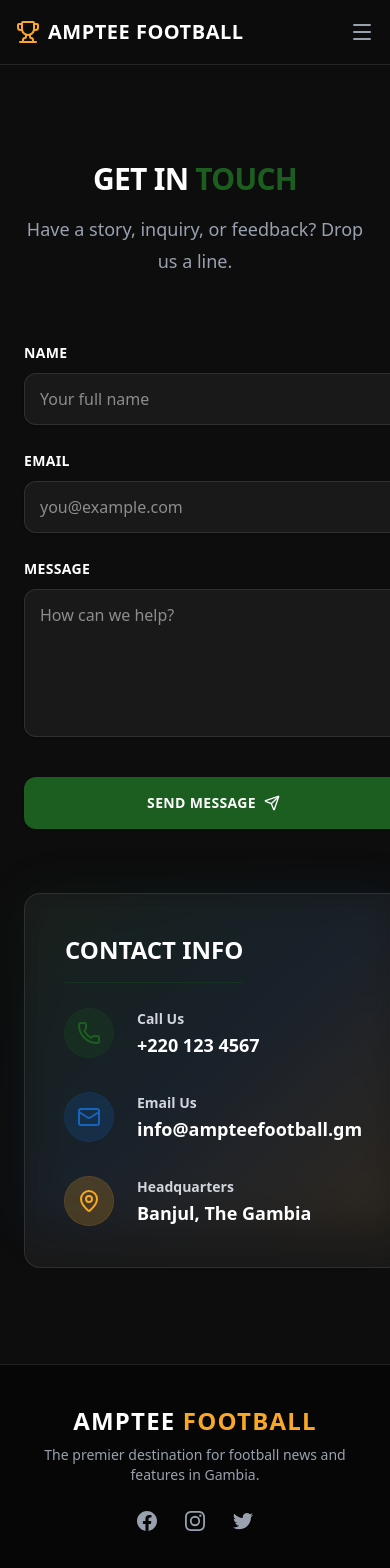
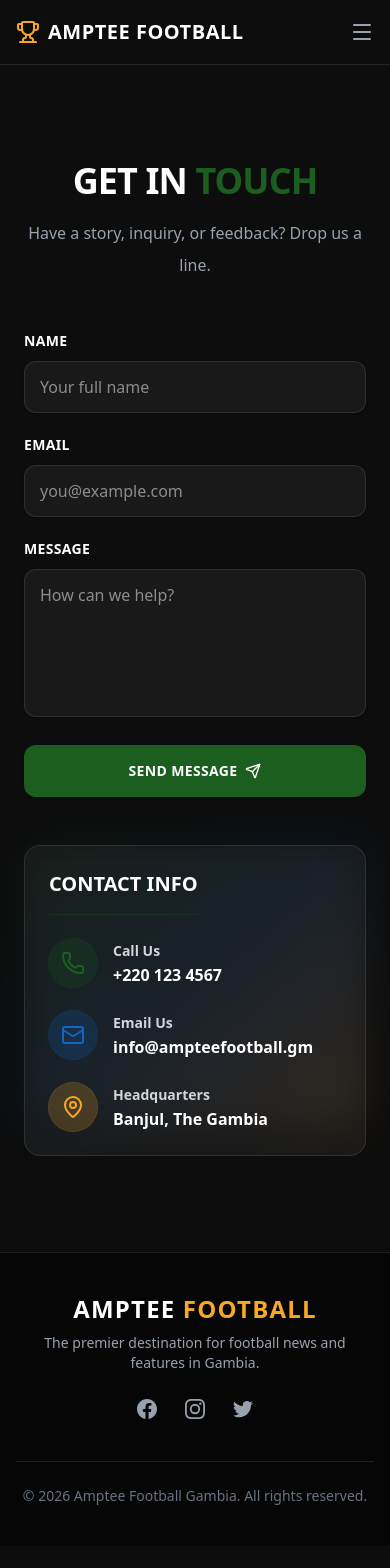
Before and after one commit to MaliAhmd/amptee-football-gambia, a Next.js app: page /contact in a window 390 px wide. Shown: the top 1568 px of the page. After the commit the page ends 1546 px from the top, so only its background shows below. Built offline with nearby package versions, Linux system fonts and the light colour scheme.

Commit message:
contact page responsive commit

```diff
--- a/src/app/actions/uploadImage.js
+++ b/src/app/actions/uploadImage.js
@@ -5,9 +5,9 @@ import { v2 as cloudinary } from "cloudinary";
 // Initialize Cloudinary
 // Note: If you have a different "Cloud Name" than "amptee-football-gambia", please update it here!
 cloudinary.config({
-  cloud_name: process.env.CLOUDINARY_CLOUD_NAME || "dqlbidkyx",
-  api_key: process.env.CLOUDINARY_API_KEY || "418619641989253",
-  api_secret: process.env.CLOUDINARY_API_SECRET || "cS-YcvgiKh29zzabLRTVtAHeOHg",
+  cloud_name: process.env.CLOUDINARY_CLOUD_NAME,
+  api_key: process.env.CLOUDINARY_API_KEY,
+  api_secret: process.env.CLOUDINARY_API_SECRET,
   secure: true,
 });
 
--- a/src/app/contact/page.js
+++ b/src/app/contact/page.js
@@ -24,53 +24,53 @@ export default function Contact() {
       <div className="absolute inset-0 z-[-1] bg-[radial-gradient(circle_at_bottom_left,_var(--tw-gradient-stops))] from-primary/10 via-background to-background"></div>
 
       <div className="mx-auto max-w-7xl px-6 lg:px-8">
-        <div className="mx-auto max-w-2xl text-center mb-16">
-          <h2 className="text-3xl font-bold tracking-tight text-white sm:text-5xl uppercase font-extrabold mb-4">Get In <span className="text-primary">Touch</span></h2>
-          <p className="mt-2 text-lg leading-8 text-gray-400">
+        <div className="mx-auto max-w-2xl text-center mb-12 sm:mb-16">
+          <h2 className="text-4xl font-bold tracking-tight text-white sm:text-5xl uppercase font-extrabold mb-4">Get In <span className="text-primary">Touch</span></h2>
+          <p className="mt-2 text-base sm:text-lg leading-8 text-gray-400">
             Have a story, inquiry, or feedback? Drop us a line.
           </p>
         </div>
 
-        <div className="grid lg:grid-cols-2 gap-16 lg:gap-24 max-w-5xl mx-auto items-center">
-          <div className="space-y-10 order-2 lg:order-1 bg-white/5 p-10 rounded-2xl border border-white/10 backdrop-blur-sm relative">
-            <div className="absolute -inset-1 rounded-2xl bg-gradient-to-br from-primary via-accent-blue to-accent-gold opacity-10 blur-xl"></div>
+        <div className="grid grid-cols-1 lg:grid-cols-2 gap-12 lg:gap-24 max-w-5xl mx-auto items-center">
+          <div className="space-y-8 lg:space-y-10 order-2 lg:order-1 bg-white/5 p-6 sm:p-10 rounded-2xl border border-white/10 backdrop-blur-sm relative">
+            <div className="absolute -inset-1 rounded-2xl bg-gradient-to-br from-primary via-accent-blue to-accent-gold opacity-10 blur-xl flex-shrink-0"></div>
             <div className="relative">
-              <h3 className="text-2xl font-bold text-white mb-6 uppercase border-b border-primary/30 pb-4 inline-block">Contact Info</h3>
+              <h3 className="text-xl sm:text-2xl font-bold text-white mb-6 uppercase border-b border-primary/30 pb-4 inline-block">Contact Info</h3>
 
-              <div className="flex gap-x-6 items-center group">
-                <div className="flex h-12 w-12 items-center justify-center rounded-full bg-primary/20 text-primary ring-1 ring-primary/30 group-hover:bg-primary group-hover:text-white transition-colors">
+              <div className="flex gap-x-4 sm:gap-x-6 items-center group">
+                <div className="flex h-12 w-12 shrink-0 items-center justify-center rounded-full bg-primary/20 text-primary ring-1 ring-primary/30 group-hover:bg-primary group-hover:text-white transition-colors">
                    <Phone className="h-6 w-6" />
                 </div>
                 <div>
                   <p className="text-sm font-semibold leading-6 text-gray-300">Call Us</p>
-                  <p className="text-lg font-bold text-white">+220 123 4567</p>
+                  <p className="text-base sm:text-lg font-bold text-white break-words">+220 123 4567</p>
                 </div>
               </div>
 
-              <div className="flex gap-x-6 items-center group mt-8">
-                <div className="flex h-12 w-12 items-center justify-center rounded-full bg-accent-blue/20 text-accent-blue ring-1 ring-accent-blue/30 group-hover:bg-accent-blue group-hover:text-white transition-colors">
+              <div className="flex gap-x-4 sm:gap-x-6 items-center group mt-6 sm:mt-8">
+                <div className="flex h-12 w-12 shrink-0 items-center justify-center rounded-full bg-accent-blue/20 text-accent-blue ring-1 ring-accent-blue/30 group-hover:bg-accent-blue group-hover:text-white transition-colors">
                    <Mail className="h-6 w-6" />
                 </div>
-                <div>
+                <div className="min-w-0">
                   <p className="text-sm font-semibold leading-6 text-gray-300">Email Us</p>
-                  <p className="text-lg font-bold text-white">info@ampteefootball.gm</p>
+                  <p className="text-base sm:text-lg font-bold text-white break-all sm:break-normal">info@ampteefootball.gm</p>
                 </div>
               </div>
 
-              <div className="flex gap-x-6 items-center group mt-8">
-                <div className="flex h-12 w-12 items-center justify-center rounded-full bg-accent-gold/20 text-accent-gold ring-1 ring-accent-gold/30 group-hover:bg-accent-gold group-hover:text-white transition-colors">
+              <div className="flex gap-x-4 sm:gap-x-6 items-center group mt-6 sm:mt-8">
+                <div className="flex h-12 w-12 shrink-0 items-center justify-center rounded-full bg-accent-gold/20 text-accent-gold ring-1 ring-accent-gold/30 group-hover:bg-accent-gold group-hover:text-white transition-colors">
                    <MapPin className="h-6 w-6" />
                 </div>
                 <div>
                   <p className="text-sm font-semibold leading-6 text-gray-300">Headquarters</p>
-                  <p className="text-lg font-bold text-white">Banjul, The Gambia</p>
+                  <p className="text-base sm:text-lg font-bold text-white break-words">Banjul, The Gambia</p>
                 </div>
               </div>
             </div>
           </div>
 
           <div className="order-1 lg:order-2">
-            <form onSubmit={handleSubmit} className="flex flex-col gap-6 w-full">
+            <form onSubmit={handleSubmit} className="flex flex-col gap-5 sm:gap-6 w-full">
               {success && (
                 <div className="bg-primary/20 border border-primary text-primary px-4 py-3 rounded text-center font-medium">
                   Message sent successfully!
@@ -78,20 +78,20 @@ export default function Contact() {
               )}
               <div>
                 <label className="block text-sm font-semibold leading-6 text-white uppercase tracking-wide mb-2">Name</label>
-                <input type="text" required className="block w-full rounded-xl border-0 bg-white/5 py-3.5 px-4 text-white shadow-sm ring-1 ring-inset ring-white/10 focus:ring-2 focus:ring-inset focus:ring-primary focus:bg-white/10 transition-all sm:text-sm sm:leading-6" placeholder="Your full name" />
+                <input type="text" required className="block w-full rounded-xl border-0 bg-white/5 py-3.5 px-4 text-white shadow-sm ring-1 ring-inset ring-white/10 focus:ring-2 focus:ring-inset focus:ring-primary focus:bg-white/10 transition-all text-base sm:text-sm sm:leading-6" placeholder="Your full name" />
               </div>
 
               <div>
                 <label className="block text-sm font-semibold leading-6 text-white uppercase tracking-wide mb-2">Email</label>
-                <input type="email" required className="block w-full rounded-xl border-0 bg-white/5 py-3.5 px-4 text-white shadow-sm ring-1 ring-inset ring-white/10 focus:ring-2 focus:ring-inset focus:ring-primary focus:bg-white/10 transition-all sm:text-sm sm:leading-6" placeholder="you@example.com" />
+                <input type="email" required className="block w-full rounded-xl border-0 bg-white/5 py-3.5 px-4 text-white shadow-sm ring-1 ring-inset ring-white/10 focus:ring-2 focus:ring-inset focus:ring-primary focus:bg-white/10 transition-all text-base sm:text-sm sm:leading-6" placeholder="you@example.com" />
               </div>
 
               <div>
                 <label className="block text-sm font-semibold leading-6 text-white uppercase tracking-wide mb-2">Message</label>
-                <textarea rows="5" required className="block w-full rounded-xl border-0 bg-white/5 py-3.5 px-4 text-white shadow-sm ring-1 ring-inset ring-white/10 focus:ring-2 focus:ring-inset focus:ring-primary focus:bg-white/10 transition-all sm:text-sm sm:leading-6 resize-none" placeholder="How can we help?"></textarea>
+                <textarea rows="5" required className="block w-full rounded-xl border-0 bg-white/5 py-3.5 px-4 text-white shadow-sm ring-1 ring-inset ring-white/10 focus:ring-2 focus:ring-inset focus:ring-primary focus:bg-white/10 transition-all text-base sm:text-sm sm:leading-6 resize-none" placeholder="How can we help?"></textarea>
               </div>
 
-              <button type="submit" disabled={loading} className="mt-4 flex w-full justify-center items-center gap-2 rounded-xl bg-primary px-3 py-4 text-sm font-bold uppercase tracking-wide text-white shadow-sm hover:bg-primary/90 focus-visible:outline focus-visible:outline-2 focus-visible:outline-offset-2 focus-visible:outline-primary transition-all disabled:opacity-70">
+              <button type="submit" disabled={loading} className="mt-2 sm:mt-4 flex w-full justify-center items-center gap-2 rounded-xl bg-primary px-3 py-4 text-sm font-bold uppercase tracking-wide text-white shadow-sm hover:bg-primary/90 focus-visible:outline focus-visible:outline-2 focus-visible:outline-offset-2 focus-visible:outline-primary transition-all disabled:opacity-70">
                 {loading ? "Sending..." : <>Send Message <Send className="h-4 w-4" /></>}
               </button>
             </form>
```
